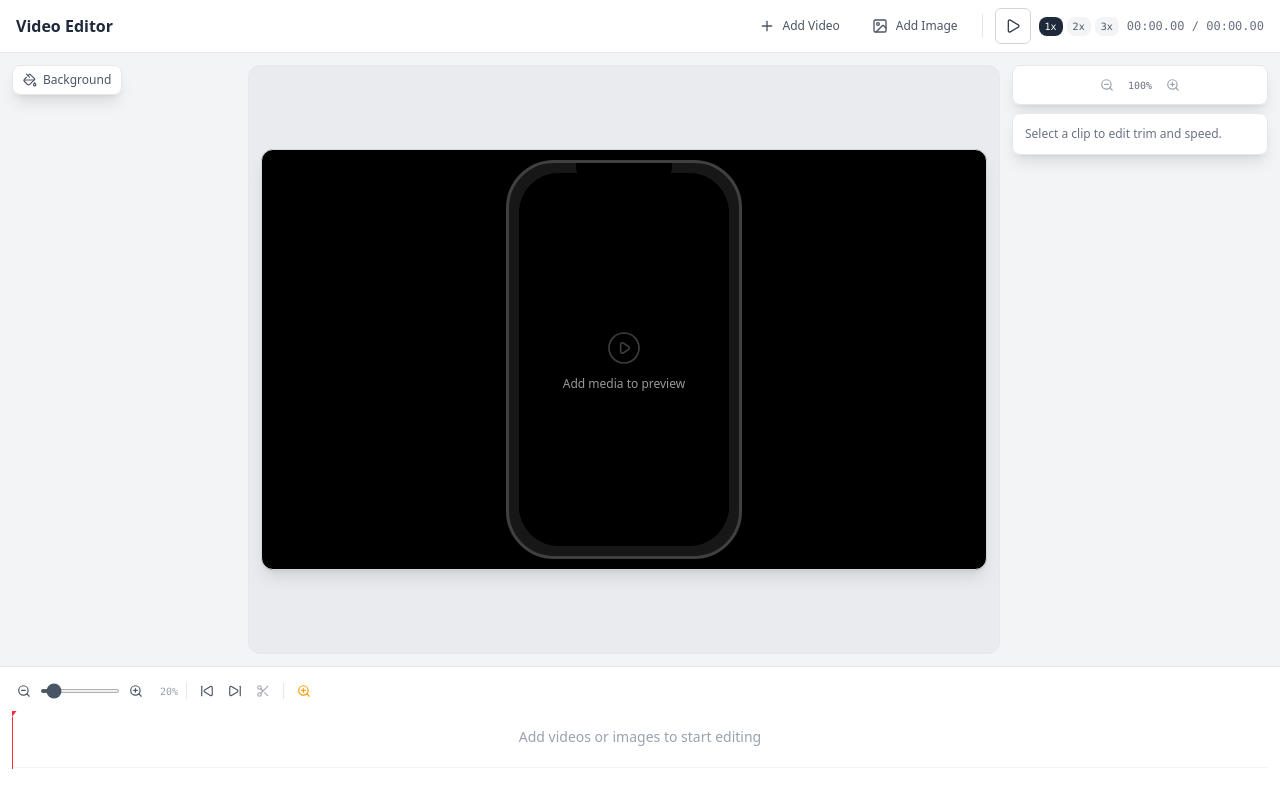
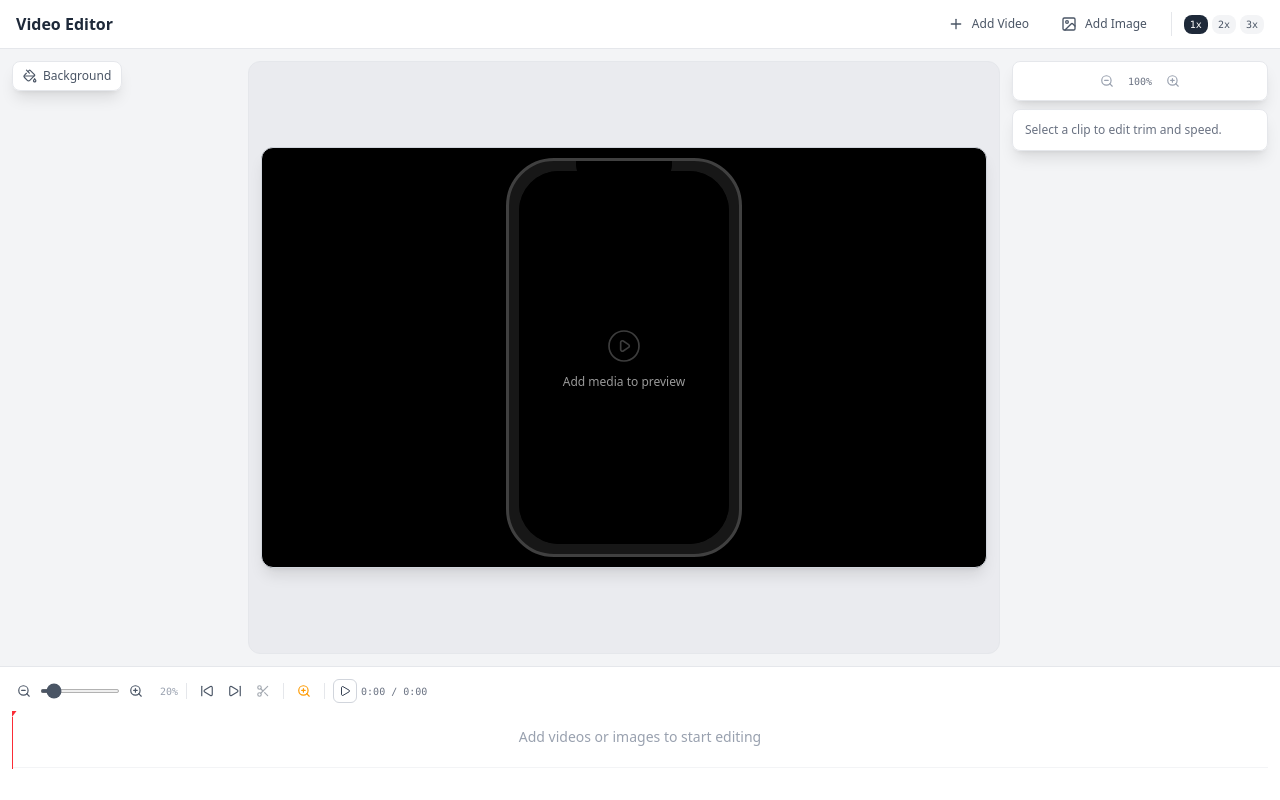
Before and after one commit to umerwaqas92/react-video-editor, a React (Vite) app: page / in a window 1280 px wide. Built offline with nearby package versions, Linux system fonts and the light colour scheme.

Commit message:
Move play button and time display from Header to Timeline toolbar
Co-Authored-By: Claude Opus 4.7 <noreply@anthropic.com>

```diff
--- a/src/components/Header.tsx
+++ b/src/components/Header.tsx
@@ -1,13 +1,13 @@
 import { useRef, useCallback } from 'react'
 import { Button } from '@/components/ui/button'
 import { useEditorStore, createClip } from '@/store/editorStore'
-import { Play, Pause, Plus, ImageIcon } from 'lucide-react'
+import { Plus, ImageIcon } from 'lucide-react'
 import { saveMediaAsset } from '@/lib/mediaStorage'
 
 export function Header() {
   const videoInputRef = useRef<HTMLInputElement>(null)
   const imageInputRef = useRef<HTMLInputElement>(null)
-  const { addClip, isPlaying, setIsPlaying, setCurrentTime, totalDuration, currentTime, playbackRate, setPlaybackRate } = useEditorStore()
+  const { addClip, playbackRate, setPlaybackRate } = useEditorStore()
 
   const handleVideoSelect = useCallback((e: React.ChangeEvent<HTMLInputElement>) => {
     const file = e.target.files?.[0]
@@ -61,19 +61,6 @@ export function Header() {
     e.target.value = ''
   }, [addClip])
 
-  const togglePlay = useCallback(() => {
-    const state = useEditorStore.getState()
-    if (state.totalDuration() === 0) return
-    if (state.isPlaying) {
-      setIsPlaying(false)
-    } else {
-      if (state.currentTime >= state.totalDuration()) {
-        setCurrentTime(0)
-      }
-      setIsPlaying(true)
-    }
-  }, [setIsPlaying, setCurrentTime])
-
   return (
     <header className="flex items-center justify-between px-4 py-2 bg-white border-b border-gray-200">
       <div className="flex items-center gap-2">
@@ -95,10 +82,6 @@ export function Header() {
 
         <div className="w-px h-6 bg-gray-200 mx-1" />
 
-        <Button variant="outline" size="icon" onClick={togglePlay}>
-          {isPlaying ? <Pause className="w-4 h-4" /> : <Play className="w-4 h-4" />}
-        </Button>
-
         <div className="flex items-center gap-1">
           {[1, 2, 3].map(rate => (
             <button
@@ -113,17 +96,7 @@ export function Header() {
           ))}
         </div>
 
-        <span className="text-xs text-gray-500 font-mono min-w-[80px] text-right">
-          {formatTime(currentTime)} / {formatTime(totalDuration())}
-        </span>
       </div>
     </header>
   )
 }
-
-function formatTime(seconds: number): string {
-  const m = Math.floor(seconds / 60)
-  const s = Math.floor(seconds % 60)
-  const ms = Math.floor((seconds % 1) * 100)
-  return `${m.toString().padStart(2, '0')}:${s.toString().padStart(2, '0')}.${ms.toString().padStart(2, '0')}`
-}
--- a/src/components/Timeline.tsx
+++ b/src/components/Timeline.tsx
@@ -1,7 +1,7 @@
 import { useState, useRef, useEffect, useCallback } from 'react'
 import { useEditorStore, createZoomMotion } from '@/store/editorStore'
 import type { Clip } from '@/types'
-import { GripHorizontal, Film, ImageIcon, ZoomIn, ZoomOut, SkipBack, SkipForward, Scissors } from 'lucide-react'
+import { GripHorizontal, Film, ImageIcon, ZoomIn, ZoomOut, SkipBack, SkipForward, Scissors, Play, Pause } from 'lucide-react'
 import { Button } from '@/components/ui/button'
 import { seekAllVideos } from '@/lib/canvasRenderer'
 
@@ -16,7 +16,7 @@ function getInterval(pps: number): number {
 }
 
 export function Timeline() {
-  const { clips, selectedClipId, selectClip, reorderClips, totalDuration, currentTime, setCurrentTime, timelineZoom, setTimelineZoom, splitClipAtTime, zoomMotions, addZoomMotion, removeZoomMotion, updateZoomMotion, selectedZoomMotionId, selectZoomMotion } = useEditorStore()
+  const { clips, selectedClipId, selectClip, reorderClips, totalDuration, currentTime, setCurrentTime, timelineZoom, setTimelineZoom, splitClipAtTime, zoomMotions, addZoomMotion, removeZoomMotion, updateZoomMotion, selectedZoomMotionId, selectZoomMotion, isPlaying, setIsPlaying, playbackRate, setPlaybackRate } = useEditorStore()
   const dragRef = useRef<{ clipId: string; fromIndex: number } | null>(null)
   const scrollRef = useRef<HTMLDivElement>(null)
   const seekRafRef = useRef<number | null>(null)
@@ -201,6 +201,31 @@ export function Timeline() {
         >
           <ZoomIn className="w-3.5 h-3.5 text-amber-500" />
         </Button>
+
+        <div className="w-px h-4 bg-gray-200 mx-1" />
+
+        <Button
+          variant="outline"
+          size="icon"
+          className="h-6 w-6"
+          onClick={() => {
+            const state = useEditorStore.getState()
+            if (state.totalDuration() === 0) return
+            if (state.isPlaying) {
+              state.setIsPlaying(false)
+            } else {
+              if (state.currentTime >= state.totalDuration()) state.setCurrentTime(0)
+              state.setIsPlaying(true)
+            }
+          }}
+          title="Play / Pause"
+        >
+          {isPlaying ? <Pause className="w-3 h-3" /> : <Play className="w-3 h-3" />}
+        </Button>
+
+        <span className="text-[10px] text-gray-500 font-mono select-none tabular-nums">
+          {formatTime(currentTime)} / {formatTime(totalDuration())}
+        </span>
       </div>
 
       {/* Clip track + ruler wrapped in single scrollable container */}
@@ -429,3 +454,9 @@ function TimelineClipItem({
     </div>
   )
 }
+
+function formatTime(seconds: number): string {
+  const m = Math.floor(seconds / 60)
+  const s = Math.floor(seconds % 60)
+  return `${m}:${s.toString().padStart(2, '0')}`
+}
```
